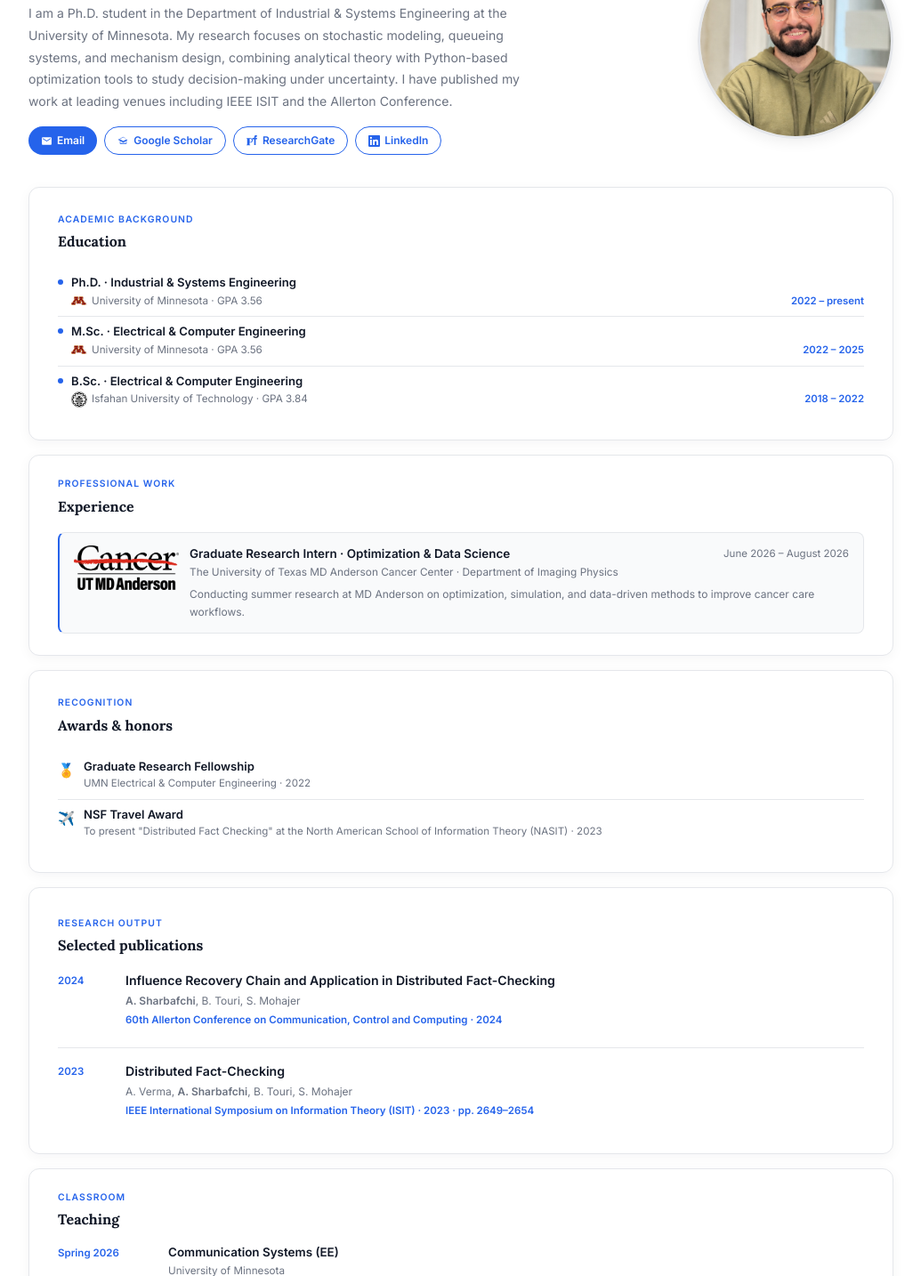
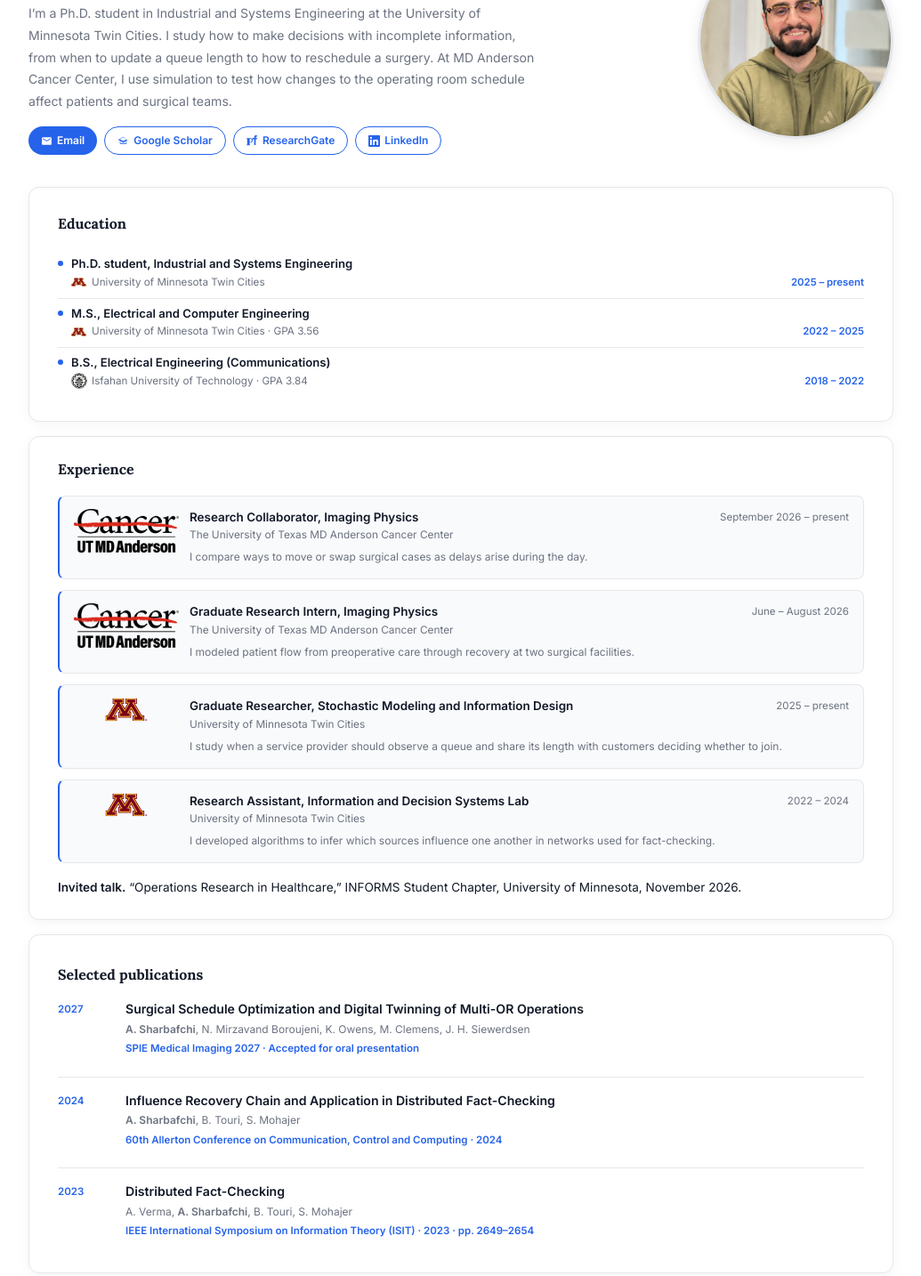
Before and after one commit to AlirezaSharbaf/AlirezaSharbaf.github.io, a plain HTML site: page index.html in a window 1280 px wide. Shown: the part 169-1603 px from the top of the page at 89% size, without its empty margins (122-1157 px from the left). Drawn offline with Linux system fonts and the light colour scheme.

Commit message:
Update academic profile with current research, publications, and teaching

```diff
--- a/index.html
+++ b/index.html
@@ -12,13 +12,13 @@
   gtag('config', 'G-JD268DM8Z5');
 </script>
 <title>Alireza Sharbafchi — Ph.D. Student, Industrial & Systems Engineering, University of Minnesota</title>
-<meta name="description" content="Alireza Sharbafchi is a Ph.D. student in Industrial & Systems Engineering at the University of Minnesota. Research in stochastic modeling, queueing systems, and mechanism design. Published at IEEE ISIT and Allerton Conference."/>
-<meta name="keywords" content="Alireza Sharbafchi, University of Minnesota, Industrial Systems Engineering, stochastic modeling, queueing, mechanism design, IEEE ISIT, Allerton"/>
+<meta name="description" content="Alireza Sharbafchi studies operations research at the University of Minnesota and collaborates with MD Anderson Cancer Center on operating room scheduling. His research also covers queue monitoring and distributed fact-checking."/>
+<meta name="keywords" content="Alireza Sharbafchi, University of Minnesota, MD Anderson, operations research, surgical scheduling, discrete-event simulation, queueing, information design, distributed fact-checking"/>
 <meta name="author" content="Alireza Sharbafchi"/>
 <meta name="robots" content="index, follow, max-image-preview:large"/>
 <meta name="googlebot" content="index, follow"/>
 <meta property="og:title" content="Alireza Sharbafchi — Ph.D. Student, University of Minnesota"/>
-<meta property="og:description" content="Ph.D. student in Industrial & Systems Engineering at UMN. Research in stochastic modeling, queueing systems, and mechanism design."/>
+<meta property="og:description" content="Alireza Sharbafchi studies operations research at the University of Minnesota and collaborates with MD Anderson Cancer Center on operating room scheduling. His research also covers queue monitoring and distributed fact-checking."/>
 <meta property="og:url" content="https://alirezasharbaf.github.io/"/>
 <meta property="og:type" content="website"/>
 <meta property="og:site_name" content="Alireza Sharbafchi"/>
@@ -26,7 +26,7 @@
 <meta property="og:image:alt" content="Alireza Sharbafchi"/>
 <meta name="twitter:card" content="summary_large_image"/>
 <meta name="twitter:title" content="Alireza Sharbafchi — Ph.D. Student, University of Minnesota"/>
-<meta name="twitter:description" content="Research in stochastic modeling, queueing systems, and mechanism design."/>
+<meta name="twitter:description" content="Alireza Sharbafchi studies operations research at the University of Minnesota and collaborates with MD Anderson Cancer Center on operating room scheduling. His research also covers queue monitoring and distributed fact-checking."/>
 <meta name="twitter:image" content="https://alirezasharbaf.github.io/assets/headshot-2026.jpeg"/>
 <link rel="canonical" href="https://alirezasharbaf.github.io/"/>
 <meta name="google-site-verification" content="Sx9WPdq8LfvZd325GRl5zDQa84C2UrjY2XmZ5Cj0ZqY" />
@@ -64,7 +64,10 @@
   "knowsAbout": [
     "Stochastic modeling",
     "Queueing systems",
-    "Mechanism design",
+    "Information design",
+    "Operations research",
+    "Surgical scheduling",
+    "Discrete-event simulation",
     "Distributed fact-checking"
   ]
 }
@@ -137,7 +140,6 @@ nav{
 .teach-panel{padding:24px 32px}
 
 /* SECTION LABELS */
-.sec-label{font-size:.65rem;font-weight:700;text-transform:uppercase;letter-spacing:.1em;color:var(--accent);margin-bottom:4px}
 .sec-title{font-family:'Lora',serif;font-size:1rem;font-weight:700;color:var(--text);margin-bottom:16px}
 
 /* EDUCATION */
@@ -178,6 +180,17 @@ nav{
 .pub-authors{font-size:.75rem;color:var(--muted);margin-bottom:3px}
 .pub-venue{font-size:.72rem;font-weight:600;color:var(--accent);margin-bottom:6px}
 
+/* Projects and experience details */
+.outer [id]{scroll-margin-top:64px}
+.exp-body{flex:1;min-width:0}
+.exp-logo-umn{width:48px}
+.invited-talk,.methods-tools,.project p,.project li{font-size:.85rem;line-height:1.7}
+.invited-talk,.methods-tools{margin-top:16px}
+.project + .project{border-top:1px solid var(--border);margin-top:16px;padding-top:16px}
+.project h3{font-size:.92rem;margin-bottom:4px}
+.project ul{padding-left:1.25rem;margin-top:5px}
+.project li + li{margin-top:4px}
+
 /* TEACHING */
 .teach-list{list-style:none;display:grid;gap:14px}
 .teach-item{display:grid;grid-template-columns:110px 1fr;gap:14px;padding:0 0 14px;border-bottom:1px solid var(--border)}
@@ -200,6 +213,7 @@ footer{border-top:1px solid var(--border);background:var(--surface);padding:20px
   nav{height:auto;flex-direction:column;align-items:flex-start;gap:7px;padding:9px 5%}
   .nav-links{width:100%;flex-wrap:wrap;gap:4px 12px}
   .nav-links a{font-size:.72rem}
+  .outer [id]{scroll-margin-top:100px}
   .outer{gap:12px;padding-bottom:28px}
   .section-panel,.exp-panel,.pub-panel,.teach-panel{padding:22px 18px}
   .pub-item{grid-template-columns:1fr;gap:4px}
@@ -209,6 +223,7 @@ footer{border-top:1px solid var(--border);background:var(--surface);padding:20px
   .exp-item{gap:10px;padding:14px 12px}
   .exp-logo-wrap{flex-basis:92px}
   .exp-logo{width:92px}
+  .exp-logo-umn{width:38px}
   .exp-top{display:block}
   .exp-date{margin-top:2px}
   .hero{grid-template-columns:1fr;text-align:center}
@@ -225,9 +240,10 @@ footer{border-top:1px solid var(--border);background:var(--surface);padding:20px
   <div class="nav-links">
     <a href="#education">Education</a>
     <a href="#experience">Experience</a>
+    <a href="#publications">Publications</a>
+    <a href="#projects">Projects</a>
+    <a href="#teaching">Teaching</a>
     <a href="#awards">Awards</a>
-    <a href="#publications">Papers</a>
-    <a href="#teaching">Teaching</a>
   </div>
 </nav>
 
@@ -236,7 +252,7 @@ footer{border-top:1px solid var(--border);background:var(--surface);padding:20px
   <div>
     <div class="hero-tag">Ph.D. Student · University of Minnesota</div>
     <h1>Alireza Sharbafchi</h1>
-    <p class="hero-bio">I am a Ph.D. student in the Department of Industrial &amp; Systems Engineering at the University of Minnesota. My research focuses on stochastic modeling, queueing systems, and mechanism design, combining analytical theory with Python-based optimization tools to study decision-making under uncertainty. I have published my work at leading venues including IEEE ISIT and the Allerton Conference.</p>
+    <p class="hero-bio">I’m a Ph.D. student in Industrial and Systems Engineering at the University of Minnesota Twin Cities. I study how to make decisions with incomplete information, from when to update a queue length to how to reschedule a surgery. At MD Anderson Cancer Center, I use simulation to test how changes to the operating room schedule affect patients and surgical teams.</p>
     <div class="links">
       <a class="link-btn link-primary" href="mailto:sharb019@umn.edu">
         <svg width="13" height="13" viewBox="0 0 24 24" fill="currentColor"><path d="M20 4H4c-1.1 0-2 .9-2 2v12c0 1.1.9 2 2 2h16c1.1 0 2-.9 2-2V6c0-1.1-.9-2-2-2zm0 4l-8 5-8-5V6l8 5 8-5v2z"/></svg>
@@ -267,24 +283,23 @@ footer{border-top:1px solid var(--border);background:var(--surface);padding:20px
 
   <!-- Education -->
   <div class="section-panel" id="education">
-    <div class="sec-label">Academic background</div>
-    <div class="sec-title">Education</div>
+    <h2 class="sec-title">Education</h2>
     <div class="edu-item">
       <div class="edu-dot"></div>
       <div style="flex:1">
-        <div class="edu-degree">Ph.D. · Industrial &amp; Systems Engineering</div>
+        <div class="edu-degree">Ph.D. student, Industrial and Systems Engineering</div>
         <div class="edu-meta">
-          <span class="edu-inst"><img class="edu-logo" src="assets/umn-logo.svg" alt="University of Minnesota logo"/>University of Minnesota · GPA 3.56</span>
-          <span class="edu-year">2022 – present</span>
+          <span class="edu-inst"><img class="edu-logo" src="assets/umn-logo.svg" alt="University of Minnesota logo"/>University of Minnesota Twin Cities</span>
+          <span class="edu-year">2025 – present</span>
         </div>
       </div>
     </div>
     <div class="edu-item">
       <div class="edu-dot"></div>
       <div style="flex:1">
-        <div class="edu-degree">M.Sc. · Electrical &amp; Computer Engineering</div>
+        <div class="edu-degree">M.S., Electrical and Computer Engineering</div>
         <div class="edu-meta">
-          <span class="edu-inst"><img class="edu-logo" src="assets/umn-logo.svg" alt="University of Minnesota logo"/>University of Minnesota · GPA 3.56</span>
+          <span class="edu-inst"><img class="edu-logo" src="assets/umn-logo.svg" alt="University of Minnesota logo"/>University of Minnesota Twin Cities · GPA 3.56</span>
           <span class="edu-year">2022 – 2025</span>
         </div>
       </div>
@@ -292,7 +307,7 @@ footer{border-top:1px solid var(--border);background:var(--surface);padding:20px
     <div class="edu-item">
       <div class="edu-dot"></div>
       <div style="flex:1">
-        <div class="edu-degree">B.Sc. · Electrical &amp; Computer Engineering</div>
+        <div class="edu-degree">B.S., Electrical Engineering (Communications)</div>
         <div class="edu-meta">
           <span class="edu-inst"><img class="edu-logo" src="assets/iut-logo.svg" alt="Isfahan University of Technology logo"/>Isfahan University of Technology · GPA 3.84</span>
           <span class="edu-year">2018 – 2022</span>
@@ -302,51 +317,58 @@ footer{border-top:1px solid var(--border);background:var(--surface);padding:20px
   </div>
 
   <!-- Experience -->
-  <div class="exp-panel" id="experience">
-    <div class="sec-label">Professional work</div>
-    <div class="sec-title">Experience</div>
+  <section class="exp-panel" id="experience">
+    <h2 class="sec-title">Experience</h2>
     <div class="exp-list">
-      <div class="exp-item">
-        <div class="exp-logo-wrap">
-          <img class="exp-logo" src="assets/md-anderson-logo.png" alt="UT MD Anderson logo"/>
+      <article class="exp-item">
+        <div class="exp-logo-wrap"><img class="exp-logo" src="assets/md-anderson-logo.png" alt=""/></div>
+        <div class="exp-body">
+          <div class="exp-top"><h3 class="exp-role">Research Collaborator, Imaging Physics</h3><span class="exp-date">September 2026 – present</span></div>
+          <div class="exp-org">The University of Texas MD Anderson Cancer Center</div>
+          <p class="exp-desc">I compare ways to move or swap surgical cases as delays arise during the day.</p>
         </div>
-        <div style="flex:1">
-          <div class="exp-top">
-            <div class="exp-role">Graduate Research Intern · Optimization &amp; Data Science</div>
-            <div class="exp-date">June 2026 – August 2026</div>
-          </div>
-          <div class="exp-org">The University of Texas MD Anderson Cancer Center · Department of Imaging Physics</div>
-          <div class="exp-desc">Conducting summer research at MD Anderson on optimization, simulation, and data-driven methods to improve cancer care workflows.</div>
+      </article>
+      <article class="exp-item">
+        <div class="exp-logo-wrap"><img class="exp-logo" src="assets/md-anderson-logo.png" alt=""/></div>
+        <div class="exp-body">
+          <div class="exp-top"><h3 class="exp-role">Graduate Research Intern, Imaging Physics</h3><span class="exp-date">June – August 2026</span></div>
+          <div class="exp-org">The University of Texas MD Anderson Cancer Center</div>
+          <p class="exp-desc">I modeled patient flow from preoperative care through recovery at two surgical facilities.</p>
         </div>
-      </div>
+      </article>
+      <article class="exp-item">
+        <div class="exp-logo-wrap"><img class="exp-logo exp-logo-umn" src="assets/umn-logo.svg" alt=""/></div>
+        <div class="exp-body">
+          <div class="exp-top"><h3 class="exp-role">Graduate Researcher, Stochastic Modeling and Information Design</h3><span class="exp-date">2025 – present</span></div>
+          <div class="exp-org">University of Minnesota Twin Cities</div>
+          <p class="exp-desc">I study when a service provider should observe a queue and share its length with customers deciding whether to join.</p>
+        </div>
+      </article>
+      <article class="exp-item">
+        <div class="exp-logo-wrap"><img class="exp-logo exp-logo-umn" src="assets/umn-logo.svg" alt=""/></div>
+        <div class="exp-body">
+          <div class="exp-top"><h3 class="exp-role">Research Assistant, Information and Decision Systems Lab</h3><span class="exp-date">2022 – 2024</span></div>
+          <div class="exp-org">University of Minnesota Twin Cities</div>
+          <p class="exp-desc">I developed algorithms to infer which sources influence one another in networks used for fact-checking.</p>
+        </div>
+      </article>
     </div>
-  </div>
-
-  <!-- Awards -->
-  <div class="section-panel" id="awards">
-    <div class="sec-label">Recognition</div>
-    <div class="sec-title">Awards &amp; honors</div>
-    <div class="award-item">
-      <div class="award-icon">🏅</div>
-      <div>
-        <div class="award-name">Graduate Research Fellowship</div>
-        <div class="award-sub">UMN Electrical &amp; Computer Engineering · 2022</div>
-      </div>
-    </div>
-    <div class="award-item">
-      <div class="award-icon">✈️</div>
-      <div>
-        <div class="award-name">NSF Travel Award</div>
-        <div class="award-sub">To present "Distributed Fact Checking" at the North American School of Information Theory (NASIT) · 2023</div>
-      </div>
-    </div>
-  </div>
+    <p class="invited-talk"><strong>Invited talk.</strong> “Operations Research in Healthcare,” INFORMS Student Chapter, University of Minnesota, November 2026.</p>
+  </section>
 
   <!-- Publications -->
   <div class="pub-panel" id="publications">
-    <div class="sec-label">Research output</div>
-    <div class="sec-title">Selected publications</div>
+    <h2 class="sec-title">Selected publications</h2>
     <ol class="pubs-list">
+      <li class="pub-item">
+        <div class="pub-year">2027</div>
+        <div class="pub-main">
+          <div class="pub-title">Surgical Schedule Optimization and Digital Twinning of Multi-OR Operations</div>
+          <div class="pub-authors"><strong>A. Sharbafchi</strong>, N. Mirzavand Boroujeni, K. Owens, M. Clemens, J. H. Siewerdsen</div>
+          <div class="pub-venue">SPIE Medical Imaging 2027 · Accepted for oral presentation</div>
+        </div>
+      </li>
+
 
       <li class="pub-item">
         <div class="pub-year">2024</div>
@@ -369,15 +391,36 @@ footer{border-top:1px solid var(--border);background:var(--surface);padding:20px
     </ol>
   </div>
 
+  <section class="section-panel" id="projects">
+    <h2 class="sec-title">Project descriptions</h2>
+    <article class="project">
+      <h3>Operating room rescheduling</h3>
+      <p>I used data from 21,007 surgeries at two MD Anderson facilities to model patient flow. When a case runs late, the scheduling policy simulates moving or swapping cases across rooms before deciding whether to change the schedule.</p>
+      <ul>
+        <li>Across 350 paired simulations of 10 busy surgical days, rescheduling reduced operating room use after 7 p.m. by <strong>1.75 room-hours per day on average</strong> compared with keeping the original schedule.</li>
+        <li>In a separate study of 200 paired outpatient simulations, four cases ran 40% over schedule. Rescheduling finished the surgical day <strong>16.9 minutes earlier on average</strong> than keeping the original schedule.</li>
+      </ul>
+    </article>
+    <article class="project">
+      <h3>Queue monitoring and customer admissions</h3>
+      <p>Customers use the last reported queue length to decide whether to join. I formulated a dynamic program to choose when to update that report, solved the two-state case, and compared four policies across 150 scenarios in Python. With cost-free monitoring, timed updates yielded <strong>up to 34.9% higher modeled throughput</strong> than continuously disclosing the queue length.</p>
+    </article>
+    <article class="project">
+      <h3>Distributed fact-checking</h3>
+      <p>Sources can agree because they influence one another. I developed three algorithms to reconstruct those relationships for distributed fact-checking.</p>
+    </article>
+    <p class="methods-tools"><strong>Methods</strong> Discrete-event simulation, stochastic optimization, dynamic programming, Markov chains.<br/>
+      <strong>Tools</strong> Python (NumPy, SciPy, pandas, scikit-learn, PyTorch), CVXPY, Simio, MATLAB, C/C++.</p>
+  </section>
+
   <!-- Teaching -->
   <div class="teach-panel" id="teaching">
-    <div class="sec-label">Classroom</div>
-    <div class="sec-title" style="margin-bottom:14px">Teaching</div>
+    <h2 class="sec-title">Teaching</h2>
     <ol class="teach-list">
       <li class="teach-item">
         <div class="teach-term">Spring 2026</div>
         <div class="teach-main">
-          <div class="teach-course">Communication Systems (EE)</div>
+          <div class="teach-course">Teaching Assistant, Communication Systems</div>
           <div class="teach-sub">University of Minnesota</div>
           <div class="teach-meta">32 students</div>
         </div>
@@ -385,12 +428,31 @@ footer{border-top:1px solid var(--border);background:var(--surface);padding:20px
       <li class="teach-item">
         <div class="teach-term">Fall 2025</div>
         <div class="teach-main">
-          <div class="teach-course">Machine Learning (EE)</div>
+          <div class="teach-course">Teaching Assistant, Machine Learning</div>
           <div class="teach-sub">University of Minnesota</div>
           <div class="teach-meta">~100 students</div>
         </div>
       </li>
     </ol>
+  </div>
+
+  <!-- Awards -->
+  <div class="section-panel" id="awards">
+    <h2 class="sec-title">Awards &amp; honors</h2>
+    <div class="award-item">
+      <div class="award-icon">🏅</div>
+      <div>
+        <div class="award-name">Graduate Research Fellowship</div>
+        <div class="award-sub">UMN Electrical &amp; Computer Engineering · 2022</div>
+      </div>
+    </div>
+    <div class="award-item">
+      <div class="award-icon">✈️</div>
+      <div>
+        <div class="award-name">NSF Travel Award</div>
+        <div class="award-sub">To present "Distributed Fact Checking" at the North American School of Information Theory (NASIT) · 2023</div>
+      </div>
+    </div>
   </div>
 
 </div>
--- a/sitemap.xml
+++ b/sitemap.xml
@@ -2,7 +2,7 @@
 <urlset xmlns="http://www.sitemaps.org/schemas/sitemap/0.9">
   <url>
     <loc>https://alirezasharbaf.github.io/</loc>
-    <lastmod>2026-05-25</lastmod>
+    <lastmod>2026-11-19</lastmod>
     <changefreq>monthly</changefreq>
     <priority>1.0</priority>
   </url>
```
